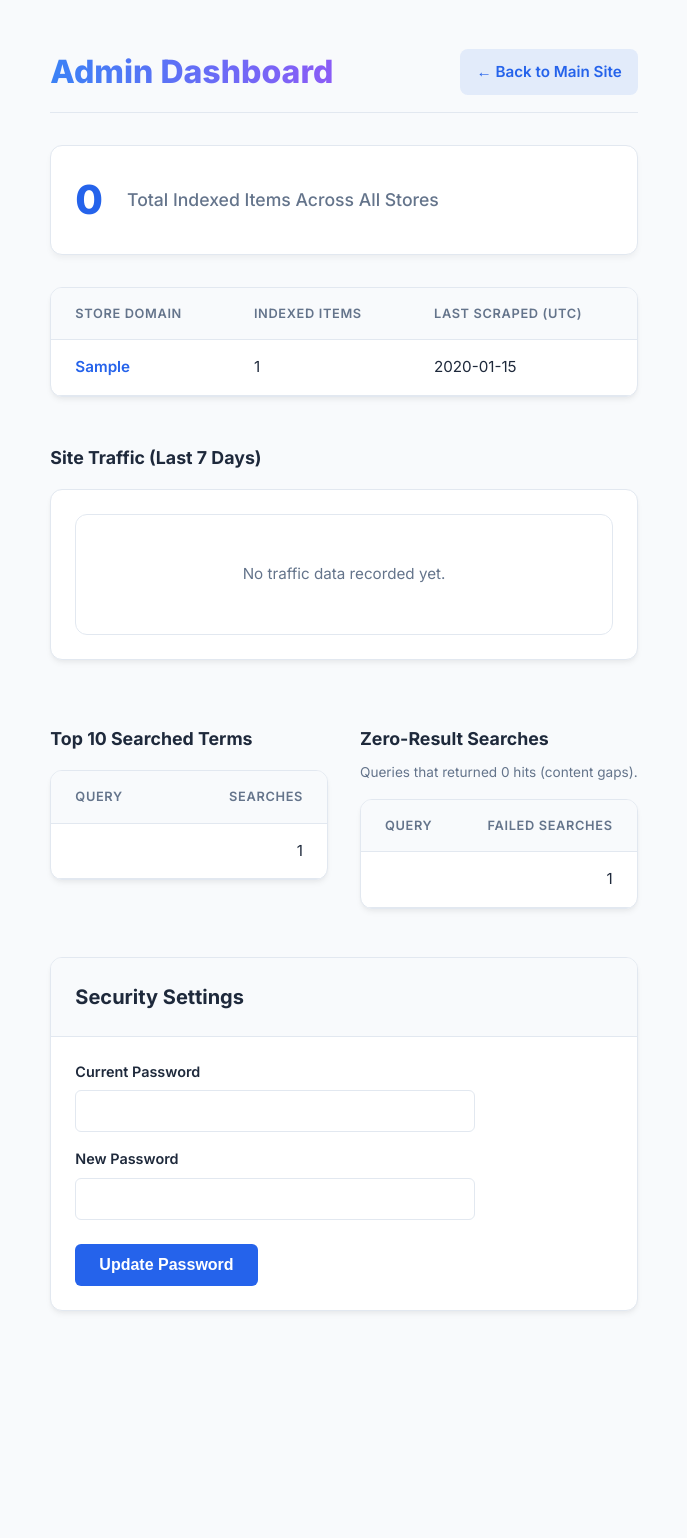
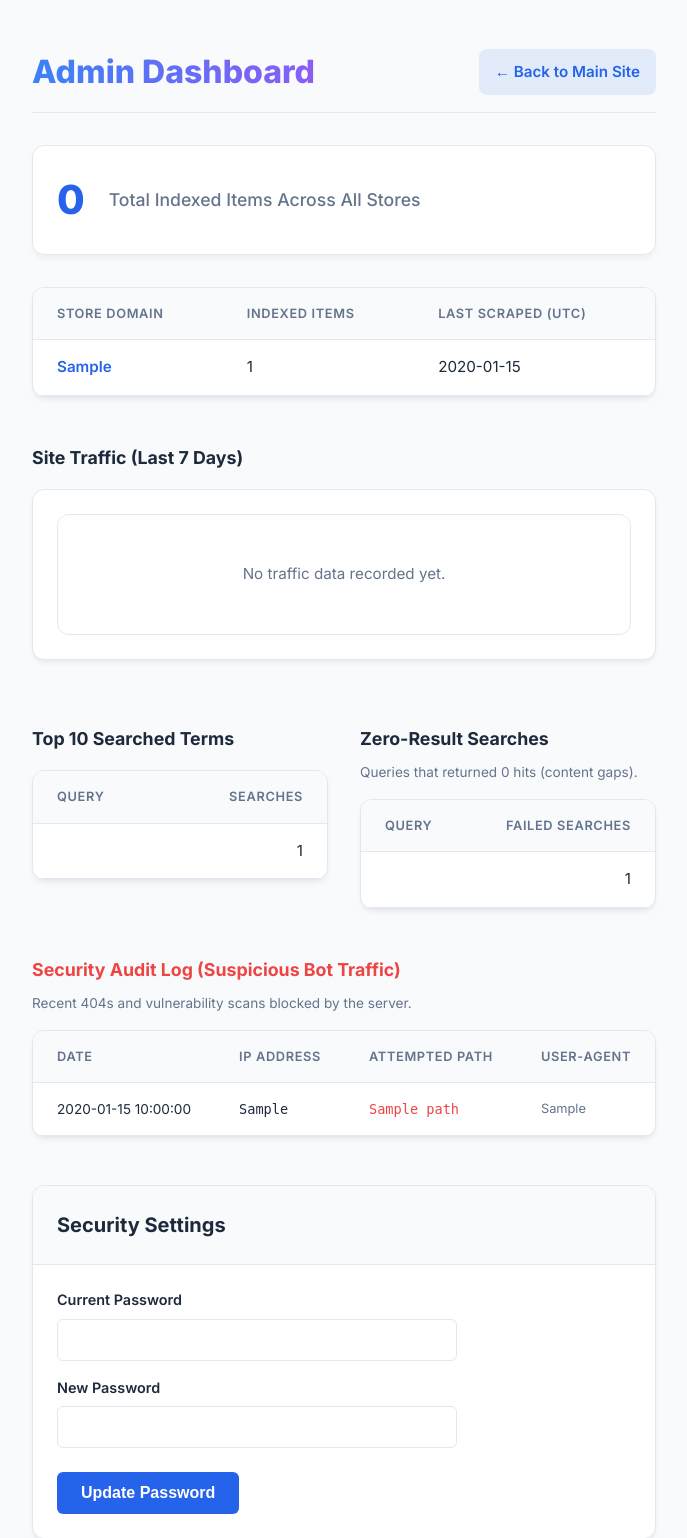
Before and after one commit to Madlhawa/hamadema, a Flask app: template backend/templates/admin.html in a window 1280 px wide. Shown: the top 1538 px of the page, without its empty margins (296-983 px from the left). Before the commit the page ends 1312 px from the top, so only its background shows below. Run offline with Flask 3, Linux system fonts and the light colour scheme; the template is opened without the code that fills it: most values are stand-ins (such as "Sample title", 1, 10 or a date in 2020); some libraries are stand-ins or nearby versions.

Commit message:
Add tracking metadata and traffic categorization to page_views

```diff
--- a/backend/app.py
+++ b/backend/app.py
@@ -43,11 +43,17 @@ def log_page_view():
         return
 
     try:
+        ip_address = request.headers.get('X-Forwarded-For', request.remote_addr)
+        if ip_address:
+            ip_address = ip_address.split(',')[0].strip()
+        user_agent = request.user_agent.string
+        category = 'legitimate' if request.endpoint else 'suspicious'
+
         conn = get_db_connection()
         cursor = conn.cursor()
         cursor.execute(
-            "INSERT INTO page_views (session_id, path) VALUES (%s, %s);",
-            (getattr(request, 'visitor_id', 'unknown'), request.path)
+            "INSERT INTO page_views (session_id, path, ip_address, user_agent, category) VALUES (%s, %s, %s, %s, %s);",
+            (getattr(request, 'visitor_id', 'unknown'), request.path, ip_address, user_agent, category)
         )
         conn.commit()
         cursor.close()
@@ -206,6 +212,9 @@ def init_db():
                 created_at TIMESTAMP DEFAULT CURRENT_TIMESTAMP
             );
         ''')
+        cursor.execute("ALTER TABLE page_views ADD COLUMN IF NOT EXISTS ip_address VARCHAR(45);")
+        cursor.execute("ALTER TABLE page_views ADD COLUMN IF NOT EXISTS user_agent TEXT;")
+        cursor.execute("ALTER TABLE page_views ADD COLUMN IF NOT EXISTS category VARCHAR(50);")
         cursor.execute("SELECT value FROM admin_config WHERE key = 'admin_password_hash';")
         row = cursor.fetchone()
 
@@ -312,18 +321,29 @@ def admin_dashboard():
         cursor.execute("""
             SELECT DATE(created_at) as date, COUNT(DISTINCT session_id) as users, COUNT(*) as pageviews
             FROM page_views
-            WHERE created_at >= CURRENT_DATE - INTERVAL '6 days'
+            WHERE created_at >= CURRENT_DATE - INTERVAL '6 days' AND (category = 'legitimate' OR category IS NULL)
             GROUP BY DATE(created_at)
             ORDER BY date ASC;
         """)
         traffic = [{"date": r[0].strftime('%Y-%m-%d'), "users": r[1], "views": r[2]} for r in cursor.fetchall()]
 
+        # Suspicious Logs (Security Audit)
+        cursor.execute("""
+            SELECT path, ip_address, user_agent, created_at
+            FROM page_views
+            WHERE category = 'suspicious'
+            ORDER BY created_at DESC
+            LIMIT 50;
+        """)
+        suspicious_logs = [{"path": r[0], "ip": r[1], "ua": r[2], "date": r[3].strftime('%Y-%m-%d %H:%M:%S')} for r in cursor.fetchall()]
+
         cursor.close()
         conn.close()
     except Exception as e:
         error = str(e)
+        suspicious_logs = []
 
-    return render_template('admin.html', stats=stats, top_searches=top_searches, zero_searches=zero_searches, traffic=traffic, error=error)
+    return render_template('admin.html', stats=stats, top_searches=top_searches, zero_searches=zero_searches, traffic=traffic, suspicious_logs=suspicious_logs, error=error)
 
 @app.route('/admin/change-password', methods=['POST'])
 @requires_auth
--- a/backend/templates/admin.html
+++ b/backend/templates/admin.html
@@ -215,6 +215,33 @@
                 </div>
             </div>
         </div>
+
+        <h3 style="margin-top: 3rem; color: #ef4444;">Security Audit Log (Suspicious Bot Traffic)</h3>
+        <p style="font-size: 0.85rem; color: #64748b; margin-top: -0.5rem; margin-bottom: 1rem;">Recent 404s and vulnerability scans blocked by the server.</p>
+        <div class="stats-table-wrapper" style="max-height: 400px; overflow-y: auto;">
+            <table class="admin-table">
+                <thead>
+                    <tr>
+                        <th>Date</th>
+                        <th>IP Address</th>
+                        <th>Attempted Path</th>
+                        <th>User-Agent</th>
+                    </tr>
+                </thead>
+                <tbody>
+                    {% for log in suspicious_logs %}
+                    <tr>
+                        <td style="white-space: nowrap; font-size: 0.85rem;">{{ log.date }}</td>
+                        <td style="font-family: monospace; font-size: 0.85rem;">{{ log.ip }}</td>
+                        <td style="color: #ef4444; font-family: monospace; word-break: break-all; font-size: 0.85rem;">{{ log.path }}</td>
+                        <td style="font-size: 0.8rem; color: #64748b;">{{ log.ua }}</td>
+                    </tr>
+                    {% else %}
+                    <tr><td colspan="4"><div class="empty-state">No malicious activity recorded recently. Stay safe!</div></td></tr>
+                    {% endfor %}
+                </tbody>
+            </table>
+        </div>
         <div class="stats-table-wrapper" style="margin-top: 3rem;">
             <div style="padding: 1.5rem; border-bottom: 1px solid #e2e8f0; background: #f8fafc;">
                 <h2 style="margin: 0; font-size: 1.25rem;">Security Settings</h2>
```
